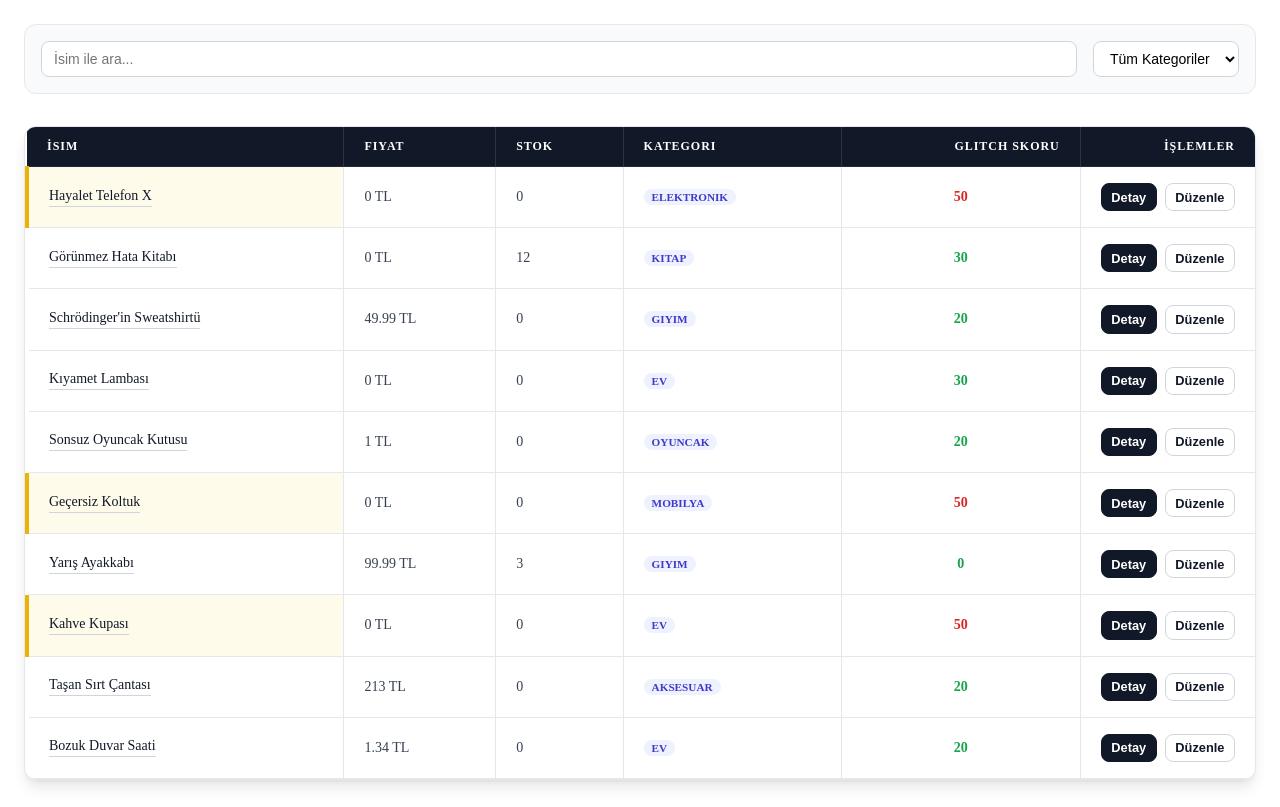
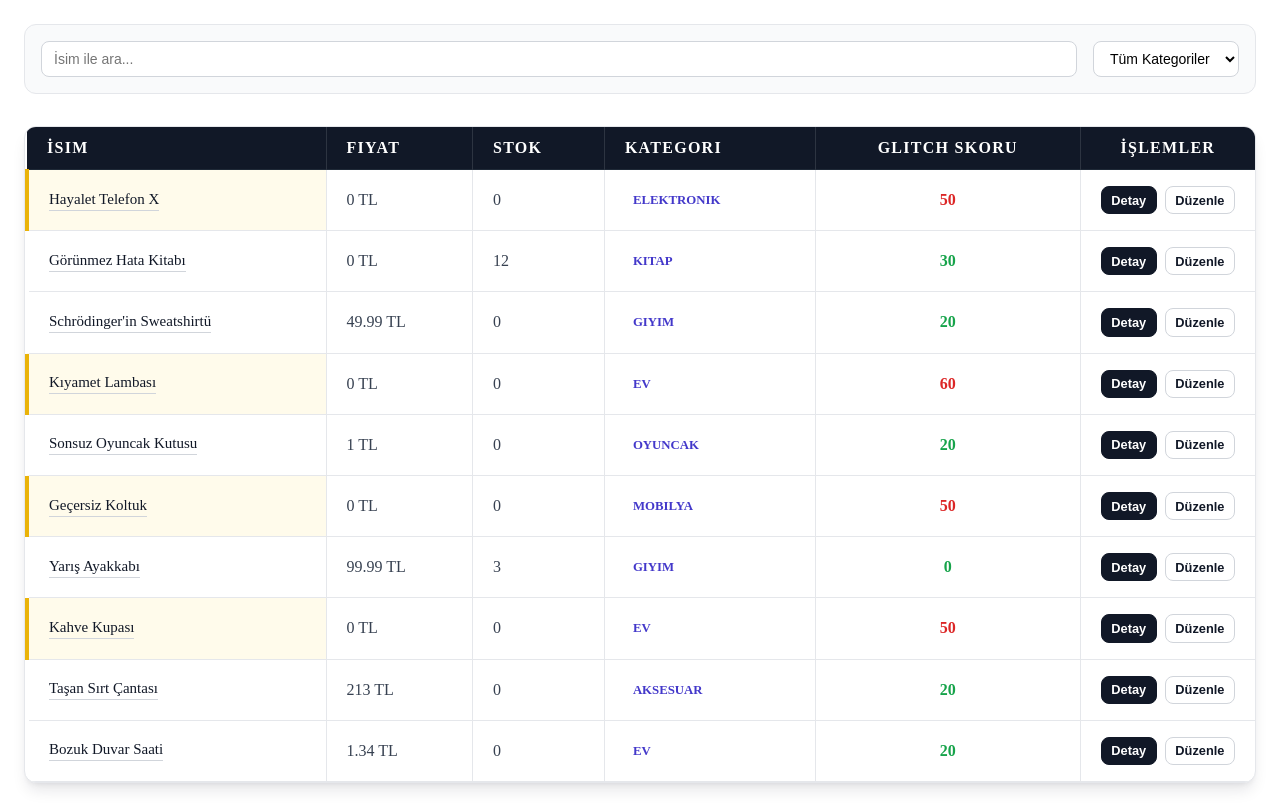
Before and after one commit to ferhatyuksek/glitch-market, a React (Vite) app: page / in a window 1280 px wide. Built offline with nearby package versions, Linux system fonts and the light colour scheme.

Commit message:
CSS stillerinde metin hizalaması ve font boyutları iyileştirildi.

```diff
--- a/src/data/products.json
+++ b/src/data/products.json
@@ -9,7 +9,7 @@
   },
   {
     "id": "2",
-    "name": "Görünmez Hata Kitabı",
+    "name": "Görünmez       Hata   Kitabı   📘",
     "price": "NaN",
     "stock": 12,
     "category": "kitap",
@@ -25,10 +25,10 @@
   },
   {
     "id": "4",
-    "name": "Kıyamet Lambası",
+    "name": "Kıyamet    Lambası",
     "price": "sıfır",
-    "stock": "eksi",
-    "category": "ev",
+    "stock": -43,
+    "category": "ev,lamba",
     "description": "Işık yerine hata mesajları yayar."
   },
   {
@@ -49,7 +49,7 @@
   },
   {
     "id": "7",
-    "name": "Yarış Ayakkabı",
+    "name": "Yarış Ayakkabı 👟",
     "price": "99,99",
     "stock": 3,
     "category": "giyim",
@@ -57,7 +57,7 @@
   },
   {
     "id": "8",
-    "name": "Kahve Kupası",
+    "name": "Kahve Kupası☕️",
     "price": "sonsuz",
     "stock": -999,
     "category": ["ev", "mutfak"],
--- a/src/styles/Products.css
+++ b/src/styles/Products.css
@@ -70,10 +70,12 @@
   font-weight: 600;
   letter-spacing: 0.08em;
   text-transform: uppercase;
+  font-size: medium;
 }
 
 .products-th--right {
-  text-align: right;
+  text-align: center;
+  font-size: medium;
 }
 
 .products-th:not(:last-child) {
@@ -81,9 +83,10 @@
 }
 
 .products-th--actions {
-  text-align: right;
+  text-align: center;
   width: 1%;
   white-space: nowrap;
+  font-size: medium;
 }
 
 .products-tbody {
@@ -101,7 +104,7 @@
 
 .product-cell {
   padding: 1rem 1.25rem;
-  font-size: 0.875rem;
+  font-size: 1rem;
   color: #374151;
   border-right: 1px solid #e5e7eb;
 }
@@ -118,7 +121,8 @@
 .product-name {
   display: inline-block;
   padding-bottom: 0.125rem;
-  border-bottom: 1px solid #d1d5db; /* gray-300 */
+  border-bottom: 1px solid #d1d5db;
+  font-size: 15px;
 }
 
 .product-actions {
@@ -166,11 +170,9 @@
   display: inline-flex;
   align-items: center;
   padding: 0.125rem 0.5rem;
-  border-radius: 9999px;
-  font-size: 0.7rem;
-  font-weight: 700;
+  font-size: 0.8rem;
+  font-weight: 900;
   text-transform: uppercase;
-  background-color: #eef2ff;
   color: #4338ca;
 }
 
```
